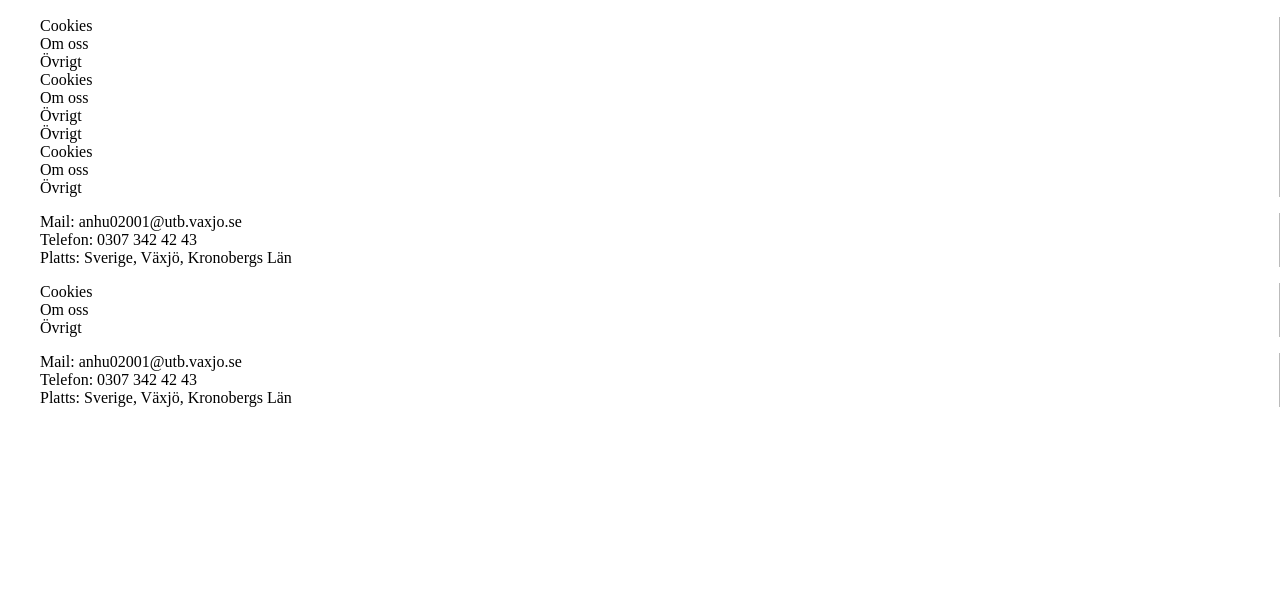
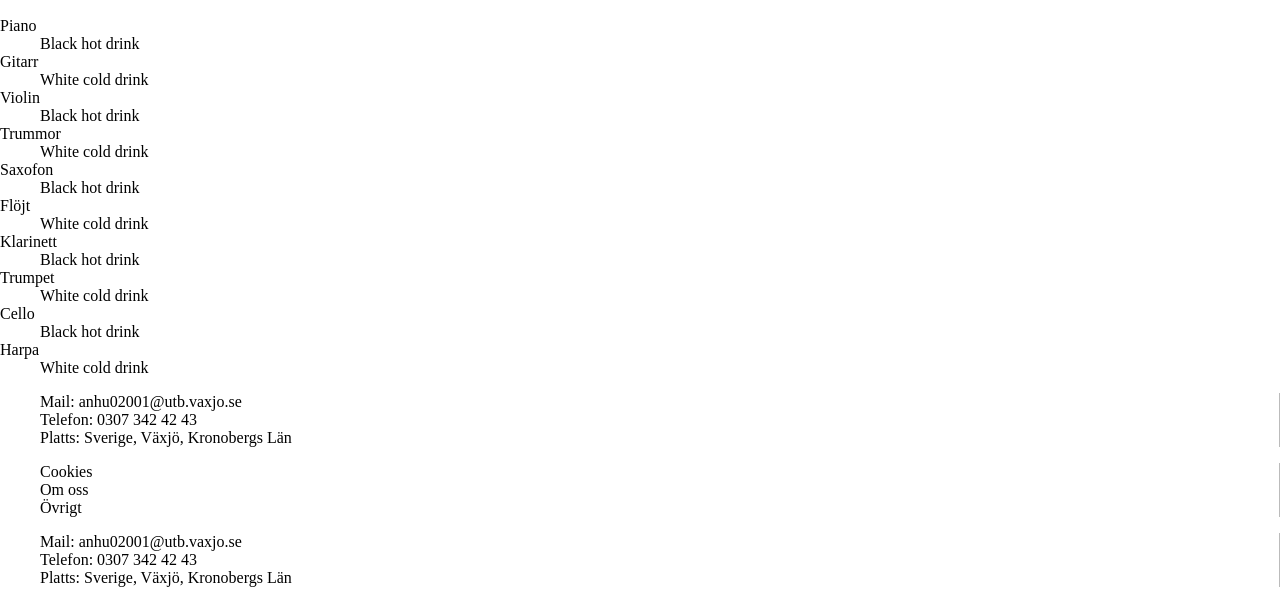
Before and after one commit to AndersHuber/Slutprojekt-Webbutveckling, a plain HTML site: page Instrument.html in a window 1280 px wide. Shown: the part 1767-2370 px from the top of the page. Before the commit the page ends 2190 px from the top, so only its background shows below. Drawn offline with Linux system fonts and the light colour scheme.

Commit message:
Detaljer
Gjorde klart lokal meny, text, addade en description list som jag använder för att beskriva de mest använda instrumenten

```diff
--- a/Instrument.html
+++ b/Instrument.html
@@ -55,24 +55,24 @@
                <ul class="localMeny localMenyWidth">
 
                 <li class="localMeny">
-                     <a href="#EDM">EDM</a>
+                     <a href="#Gitarr">Gitarr</a>
                 </li>
 
                  <li class="localMeny">
-                     <a href="#Rock">Rock</a>
+                     <a href="#Piano">Piano</a>
                 </li>
 
                  <li class="localMeny">
-                     <a href="#Jazz">Jazz</a>
+                     <a href="#Violin">Violin</a>
                 </li>
 
                  <li class="localMeny">
-                     <a href="#Dubstep">Dubstep</a>
+                     <a href="#Trummor">Trummor</a>
                 </li>
 
                     <li class="localMeny">
 
-                     <a href="#Blues">Blues</a>
+                     <a href="#Bas">Bas</a>
                 </li>
 
 
@@ -80,15 +80,15 @@
 
                </section>
 
-            <h2> Elektriska gitarren </h2>
+            <h2 id="Gitarr"> Elektriska gitarren </h2>
 
-            <h2> Piano </h2>
+            <h2 id="Piano"> Piano </h2>
 
-            <h2> Violinen </h2>
+            <h2 id="Violin"> Violinen </h2>
 
-            <h2> Trummor </h2>
+            <h2 id="Trummor"> Trummor </h2>
 
-            <h2> Bas </h2>
+            <h2 id="#Bas"> Bas </h2>
 
         </div>
 
@@ -96,9 +96,9 @@
 
             <h1> Instrument </h1>
 
-            <img class="bildInst" src="https://d1aeri3ty3izns.cloudfront.net/media/27/275439/1200/preview.jpg" alt="Elektrisk guitar">
+ <img class="bildInst" src="https://d1aeri3ty3izns.cloudfront.net/media/27/275439/1200/preview.jpg" alt="Elektrisk gitarr">
 
-            <img class="bildInst" src="https://se.yamaha.com/sv/files/427DE39AADE447B5A30422DF725647A8_12073_2139x2001_903608a2f706a0486f2568d8a45800df.jpg" alt="piano">
+ <img class="bildInst" src="https://se.yamaha.com/sv/files/427DE39AADE447B5A30422DF725647A8_12073_2139x2001_903608a2f706a0486f2568d8a45800df.jpg" alt="piano">
 
             <img class="bildInst" src="https://www.pricerunner.se/product/1200x630/1829909342/stentor-Student-Standard-Violin-Outfit-4-4.jpg" alt="Violin">
 
@@ -112,7 +112,15 @@
 
             <section> </section>
 
-            <img>
+              <p> Lorem ipsum dolor sit amet, consectetur adipiscing elit. Maecenas bibendum mauris nec purus aliquet, efficitur egestas nisi tempor. Nam rhoncus aliquam nibh vel finibus. Nam eleifend, nisl condimentum feugiat iaculis, orci erat pharetra massa, quis egestas nulla ante sit amet dui. Curabitur eget commodo diam. Vestibulum molestie enim sit amet vulputate lobortis. Donec dignissim lacus non dui dictum hendrerit. Nullam a justo elit. Duis et bibendum nulla. </p>
+
+              <p> Lorem ipsum dolor sit amet, consectetur adipiscing elit. Maecenas bibendum mauris nec purus aliquet, efficitur egestas nisi tempor. Nam rhoncus aliquam nibh vel finibus. Nam eleifend, nisl condimentum feugiat iaculis, orci erat pharetra massa, quis egestas nulla ante sit amet dui. Curabitur eget commodo diam. Vestibulum molestie enim sit amet vulputate lobortis. Donec dignissim lacus non dui dictum hendrerit. Nullam a justo elit. Duis et bibendum nulla. </p>
+
+              <p> Lorem ipsum dolor sit amet, consectetur adipiscing elit. Maecenas bibendum mauris nec purus aliquet, efficitur egestas nisi tempor. Nam rhoncus aliquam nibh vel finibus. Nam eleifend, nisl condimentum feugiat iaculis, orci erat pharetra massa, quis egestas nulla ante sit amet dui. Curabitur eget commodo diam. Vestibulum molestie enim sit amet vulputate lobortis. Donec dignissim lacus non dui dictum hendrerit. Nullam a justo elit. Duis et bibendum nulla. </p>
+
+              <p> Lorem ipsum dolor sit amet, consectetur adipiscing elit. Maecenas bibendum mauris nec purus aliquet, efficitur egestas nisi tempor. Nam rhoncus aliquam nibh vel finibus. Nam eleifend, nisl condimentum feugiat iaculis, orci erat pharetra massa, quis egestas nulla ante sit amet dui. Curabitur eget commodo diam. Vestibulum molestie enim sit amet vulputate lobortis. Donec dignissim lacus non dui dictum hendrerit. Nullam a justo elit. Duis et bibendum nulla. </p>
+
+              <p> Lorem ipsum dolor sit amet, consectetur adipiscing elit. Maecenas bibendum mauris nec purus aliquet, efficitur egestas nisi tempor. Nam rhoncus aliquam nibh vel finibus. Nam eleifend, nisl condimentum feugiat iaculis, orci erat pharetra massa, quis egestas nulla ante sit amet dui. Curabitur eget commodo diam. Vestibulum molestie enim sit amet vulputate lobortis. Donec dignissim lacus non dui dictum hendrerit. Nullam a justo elit. Duis et bibendum nulla. </p>
 
         </div>
 
@@ -121,21 +129,40 @@
      <footer>
 
          <section>
-                   <ul class="liInst">
 
-                  <li>  Cookies </li>
-                  <li>  Om oss </li>
-                  <li>  Övrigt </li>
-                  <li>  Cookies </li>
-                  <li>  Om oss </li>
-                  <li>  Övrigt </li>
-                  <li>  Övrigt </li>
-                  <li>  Cookies </li>
-                  <li>  Om oss </li>
-                  <li>  Övrigt </li>
+                 <dl>
 
+                 <dt>Piano</dt>
+                 <dd>Black hot drink</dd>
 
-             </ul>
+                 <dt>Gitarr</dt>
+                 <dd>White cold drink</dd>
+
+                        <dt>Violin</dt>
+                 <dd>Black hot drink</dd>
+
+                 <dt>Trummor</dt>
+                 <dd>White cold drink</dd>
+
+                        <dt>Saxofon</dt>
+                 <dd>Black hot drink</dd>
+
+                 <dt>Flöjt</dt>
+                 <dd>White cold drink</dd>
+
+                        <dt>Klarinett</dt>
+                 <dd>Black hot drink</dd>
+
+                 <dt>Trumpet</dt>
+                 <dd>White cold drink</dd>
+
+                        <dt>Cello</dt>
+                 <dd>Black hot drink</dd>
+
+                 <dt>Harpa</dt>
+                 <dd>White cold drink</dd>
+
+                    </dl>
 
          </section>
 
```
